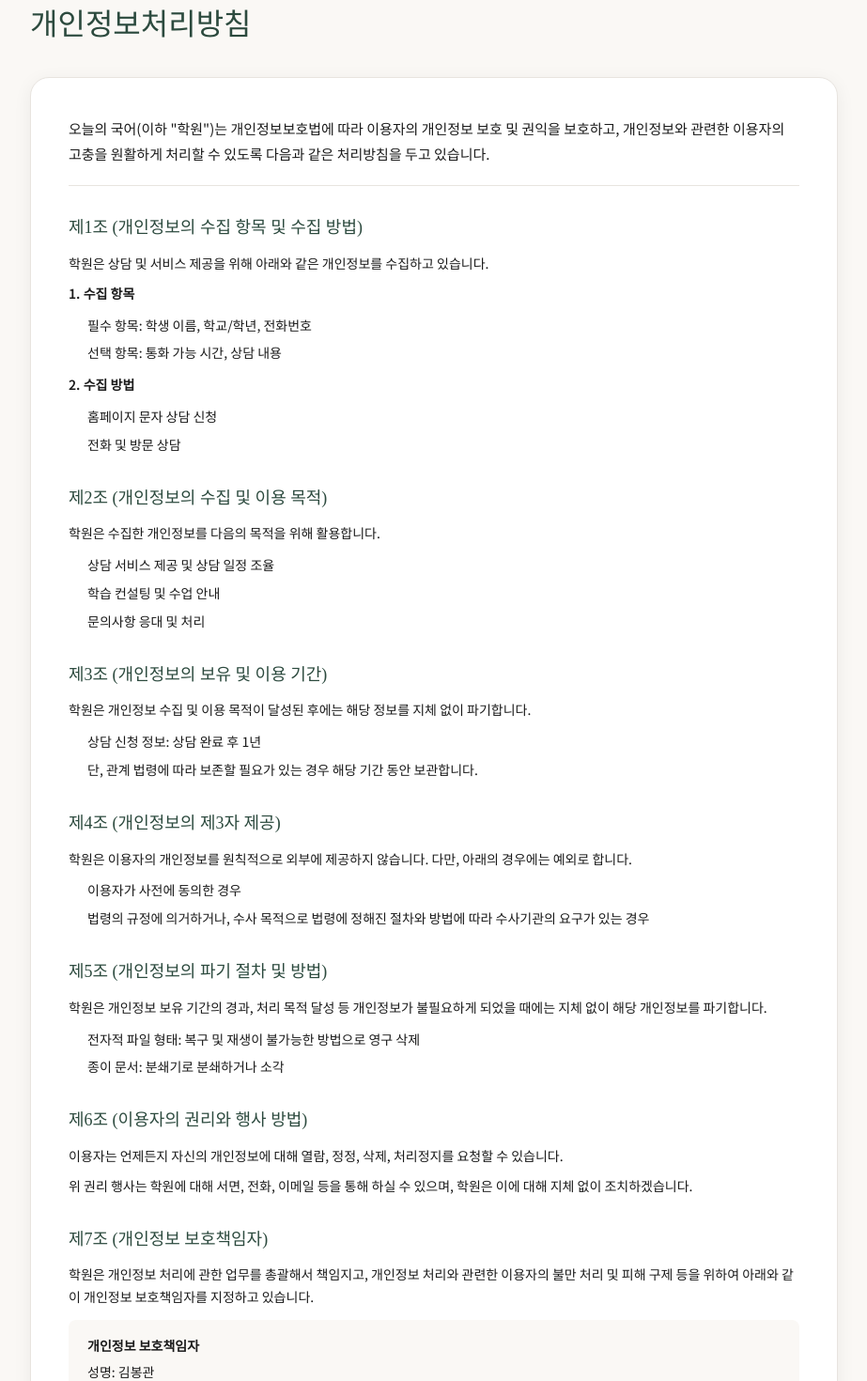
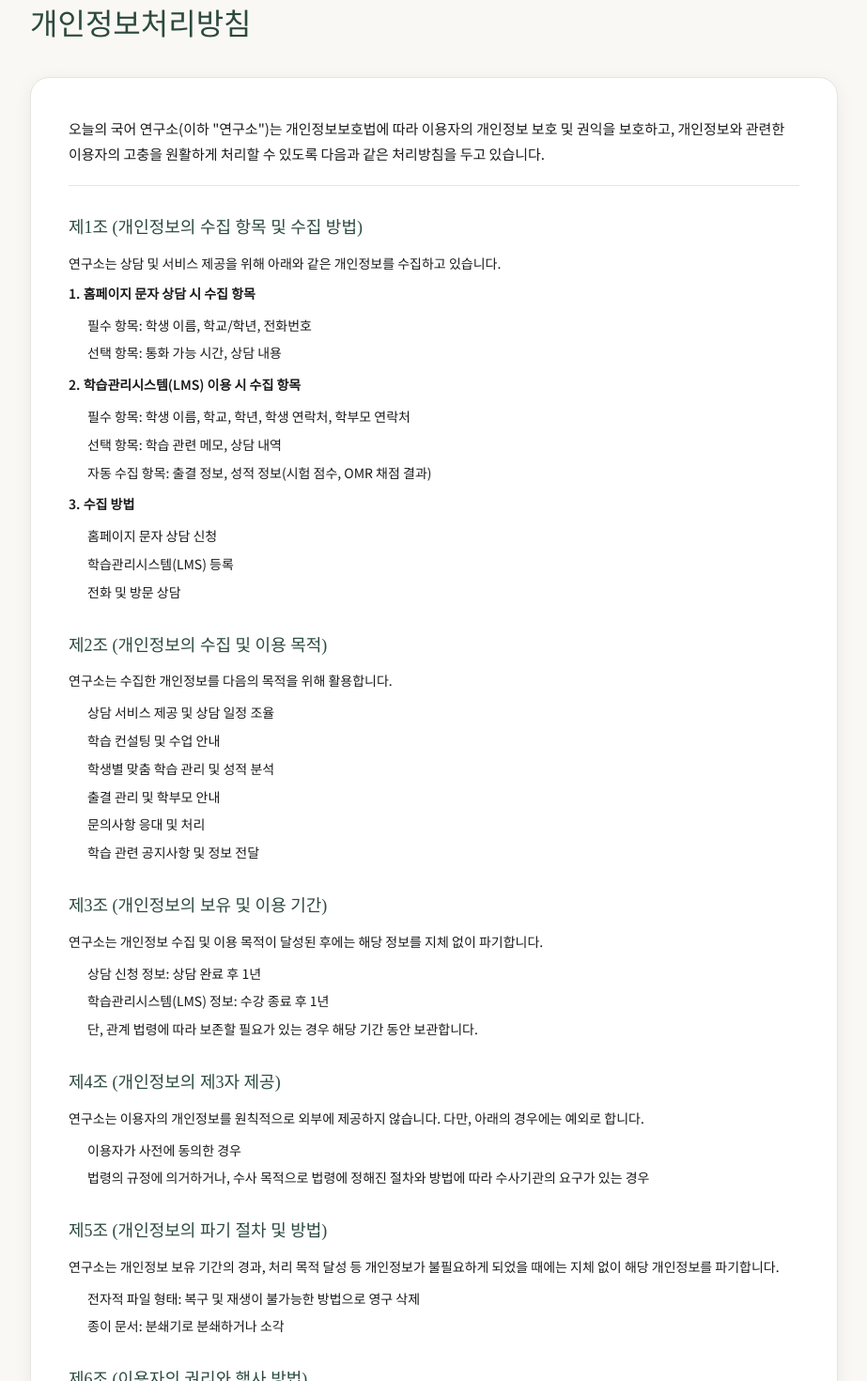
Before and after one commit to otee21c/learning-system, a React (Vite) app: page /privacy in a window 1280 px wide. Shown: the part 120-1590 px from the top of the page at 94% size, without its empty margins (178-1101 px from the left). Built offline with nearby package versions, Linux system fonts and the light colour scheme; no server answers.

Commit message:
update privacy policy

```diff
--- a/src/components/homepage/pages/PrivacyPage.jsx
+++ b/src/components/homepage/pages/PrivacyPage.jsx
@@ -32,47 +32,61 @@ export default function PrivacyPage() {
 
         <div className="hp-page-content hp-privacy">
           <p className="hp-privacy-intro">
-            오늘의 국어(이하 "학원")는 개인정보보호법에 따라 이용자의 개인정보 보호 및 권익을 보호하고,
+            오늘의 국어 연구소(이하 "연구소")는 개인정보보호법에 따라 이용자의 개인정보 보호 및 권익을 보호하고,
             개인정보와 관련한 이용자의 고충을 원활하게 처리할 수 있도록 다음과 같은 처리방침을 두고 있습니다.
           </p>
 
           <div className="hp-privacy-section">
             <h2>제1조 (개인정보의 수집 항목 및 수집 방법)</h2>
-            <p>학원은 상담 및 서비스 제공을 위해 아래와 같은 개인정보를 수집하고 있습니다.</p>
-            <p><strong>1. 수집 항목</strong></p>
+            <p>연구소는 상담 및 서비스 제공을 위해 아래와 같은 개인정보를 수집하고 있습니다.</p>
+
+            <p><strong>1. 홈페이지 문자 상담 시 수집 항목</strong></p>
             <ul>
               <li>필수 항목: 학생 이름, 학교/학년, 전화번호</li>
               <li>선택 항목: 통화 가능 시간, 상담 내용</li>
             </ul>
-            <p><strong>2. 수집 방법</strong></p>
+
+            <p><strong>2. 학습관리시스템(LMS) 이용 시 수집 항목</strong></p>
+            <ul>
+              <li>필수 항목: 학생 이름, 학교, 학년, 학생 연락처, 학부모 연락처</li>
+              <li>선택 항목: 학습 관련 메모, 상담 내역</li>
+              <li>자동 수집 항목: 출결 정보, 성적 정보(시험 점수, OMR 채점 결과)</li>
+            </ul>
+
+            <p><strong>3. 수집 방법</strong></p>
             <ul>
               <li>홈페이지 문자 상담 신청</li>
+              <li>학습관리시스템(LMS) 등록</li>
               <li>전화 및 방문 상담</li>
             </ul>
           </div>
 
           <div className="hp-privacy-section">
             <h2>제2조 (개인정보의 수집 및 이용 목적)</h2>
-            <p>학원은 수집한 개인정보를 다음의 목적을 위해 활용합니다.</p>
+            <p>연구소는 수집한 개인정보를 다음의 목적을 위해 활용합니다.</p>
             <ul>
               <li>상담 서비스 제공 및 상담 일정 조율</li>
               <li>학습 컨설팅 및 수업 안내</li>
+              <li>학생별 맞춤 학습 관리 및 성적 분석</li>
+              <li>출결 관리 및 학부모 안내</li>
               <li>문의사항 응대 및 처리</li>
+              <li>학습 관련 공지사항 및 정보 전달</li>
             </ul>
           </div>
 
           <div className="hp-privacy-section">
             <h2>제3조 (개인정보의 보유 및 이용 기간)</h2>
-            <p>학원은 개인정보 수집 및 이용 목적이 달성된 후에는 해당 정보를 지체 없이 파기합니다.</p>
+            <p>연구소는 개인정보 수집 및 이용 목적이 달성된 후에는 해당 정보를 지체 없이 파기합니다.</p>
             <ul>
               <li>상담 신청 정보: 상담 완료 후 1년</li>
+              <li>학습관리시스템(LMS) 정보: 수강 종료 후 1년</li>
               <li>단, 관계 법령에 따라 보존할 필요가 있는 경우 해당 기간 동안 보관합니다.</li>
             </ul>
           </div>
 
           <div className="hp-privacy-section">
             <h2>제4조 (개인정보의 제3자 제공)</h2>
-            <p>학원은 이용자의 개인정보를 원칙적으로 외부에 제공하지 않습니다. 다만, 아래의 경우에는 예외로 합니다.</p>
+            <p>연구소는 이용자의 개인정보를 원칙적으로 외부에 제공하지 않습니다. 다만, 아래의 경우에는 예외로 합니다.</p>
             <ul>
               <li>이용자가 사전에 동의한 경우</li>
               <li>법령의 규정에 의거하거나, 수사 목적으로 법령에 정해진 절차와 방법에 따라 수사기관의 요구가 있는 경우</li>
@@ -81,7 +95,7 @@ export default function PrivacyPage() {
 
           <div className="hp-privacy-section">
             <h2>제5조 (개인정보의 파기 절차 및 방법)</h2>
-            <p>학원은 개인정보 보유 기간의 경과, 처리 목적 달성 등 개인정보가 불필요하게 되었을 때에는 지체 없이 해당 개인정보를 파기합니다.</p>
+            <p>연구소는 개인정보 보유 기간의 경과, 처리 목적 달성 등 개인정보가 불필요하게 되었을 때에는 지체 없이 해당 개인정보를 파기합니다.</p>
             <ul>
               <li>전자적 파일 형태: 복구 및 재생이 불가능한 방법으로 영구 삭제</li>
               <li>종이 문서: 분쇄기로 분쇄하거나 소각</li>
@@ -90,13 +104,13 @@ export default function PrivacyPage() {
 
           <div className="hp-privacy-section">
             <h2>제6조 (이용자의 권리와 행사 방법)</h2>
-            <p>이용자는 언제든지 자신의 개인정보에 대해 열람, 정정, 삭제, 처리정지를 요청할 수 있습니다.</p>
-            <p>위 권리 행사는 학원에 대해 서면, 전화, 이메일 등을 통해 하실 수 있으며, 학원은 이에 대해 지체 없이 조치하겠습니다.</p>
+            <p>이용자(학생, 학부모)는 언제든지 자신의 개인정보에 대해 열람, 정정, 삭제, 처리정지를 요청할 수 있습니다.</p>
+            <p>위 권리 행사는 연구소에 대해 서면, 전화, 이메일 등을 통해 하실 수 있으며, 연구소는 이에 대해 지체 없이 조치하겠습니다.</p>
           </div>
 
           <div className="hp-privacy-section">
             <h2>제7조 (개인정보 보호책임자)</h2>
-            <p>학원은 개인정보 처리에 관한 업무를 총괄해서 책임지고, 개인정보 처리와 관련한 이용자의 불만 처리 및 피해 구제 등을 위하여 아래와 같이 개인정보 보호책임자를 지정하고 있습니다.</p>
+            <p>연구소는 개인정보 처리에 관한 업무를 총괄해서 책임지고, 개인정보 처리와 관련한 이용자의 불만 처리 및 피해 구제 등을 위하여 아래와 같이 개인정보 보호책임자를 지정하고 있습니다.</p>
             <div className="hp-privacy-info-box">
               <p><strong>개인정보 보호책임자</strong></p>
               <p>성명: 김봉관</p>
```
